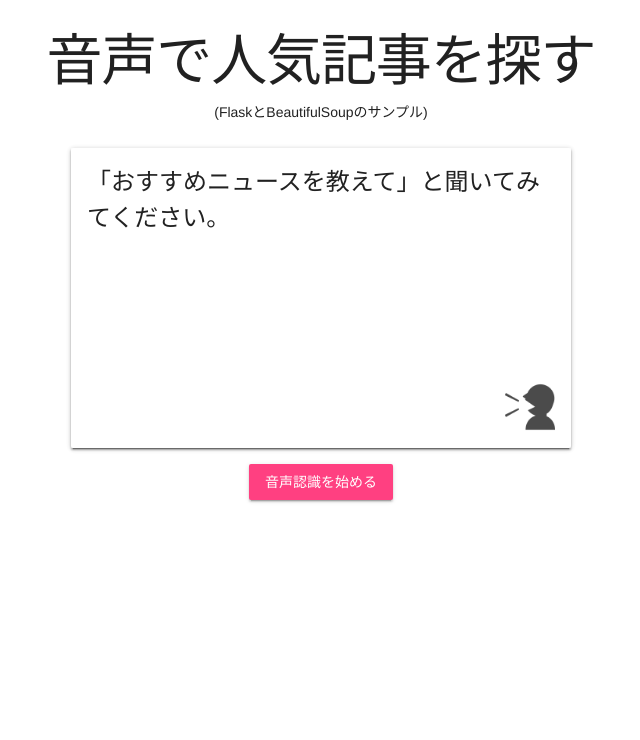
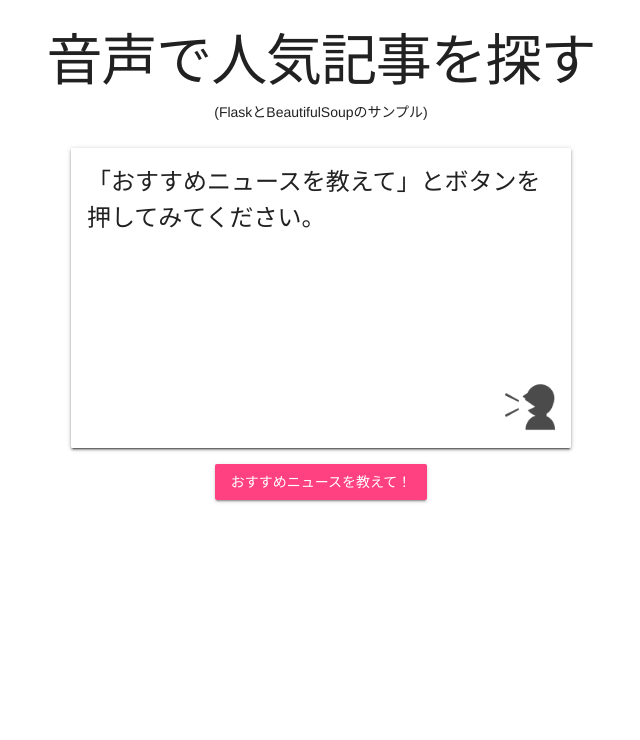
Before and after one commit to nishikama/chatbot-news, a Flask app: page / in a window 1280 px wide. Shown: the top 740 px of the page, without its empty margins (319-959 px from the left). Run offline with Flask 2, Linux system fonts and the light colour scheme.

Commit message:
ボタン動作に変更

```diff
--- a/answer/static/app.js
+++ b/answer/static/app.js
@@ -52,8 +52,8 @@ function handleStartButtonClick() {
 
     // 音声認識の結果を取得した時のイベント.
     recognition.onresult = event => {
-      console.log('onresult');
       let text = event.results.item(0).item(0).transcript;
+      console.log('onresult: ', text);
 
       if (text.indexOf('ニュース') !== -1) {
         // ニュースだったら、API経由でおすすめ記事を取得する.
@@ -67,8 +67,12 @@ function handleStartButtonClick() {
       }
     };
 
-    // 音声認識を開始します.
-    recognition.start();
+    // // 音声認識を開始します.
+    // recognition.continuous = false;
+    // recognition.interimResults = true;
+    // recognition.start();
+
+    showRecommendArticle();
 }
 
 /**
@@ -78,6 +82,7 @@ function handleStopButtonClick() {
     if (recognition) {
         recognition.stop();
     }
+
 }
 
 /**
@@ -108,7 +113,8 @@ function startIntro() {
 
     return new Promise((resolve, reject) => {
 
-        let texts = "「おすすめニュースを教えて」と聞いてみてください。".split('');
+        // let texts = "「おすすめニュースを教えて」と聞いてみてください。".split('');
+        let texts = "「おすすめニュースを教えて」とボタンを押してみてください。".split('');
 
         function showMessage(texts, cb) {
             if (texts.length === 0) {
--- a/answer/templates/index.html
+++ b/answer/templates/index.html
@@ -67,7 +67,7 @@
     </div>
 
     <div class="js-btn-group btn-group">
-        <button id="startButton" class="btn mdl-button mdl-js-button mdl-button--raised mdl-js-ripple-effect mdl-button--accent">音声認識を始める</button>
+        <button id="startButton" class="btn mdl-button mdl-js-button mdl-button--raised mdl-js-ripple-effect mdl-button--accent">おすすめニュースを教えて！</button>
         <button id="stopButton" class="btn mdl-button mdl-js-button mdl-button--raised mdl-js-ripple-effect mdl-button--colored">音声認識を止める</button>
     </div>
 
```
